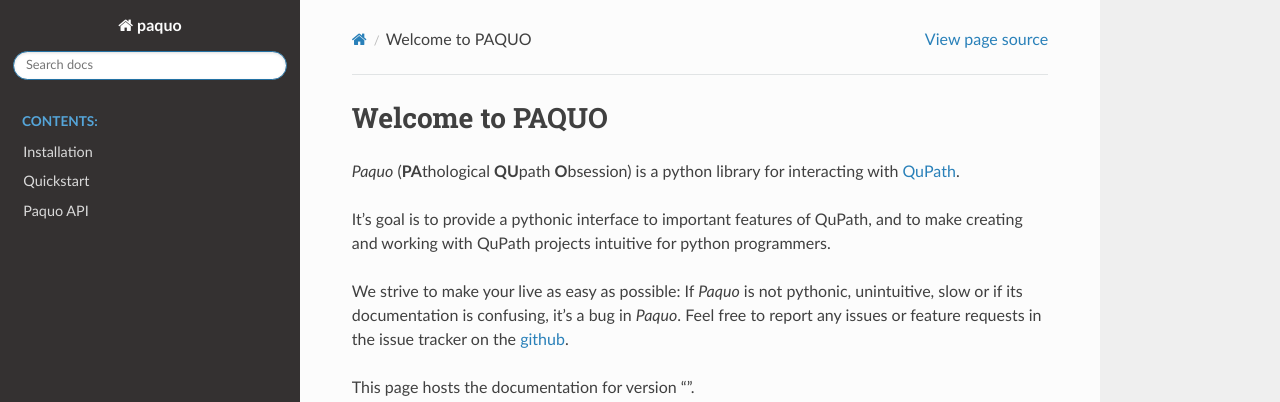
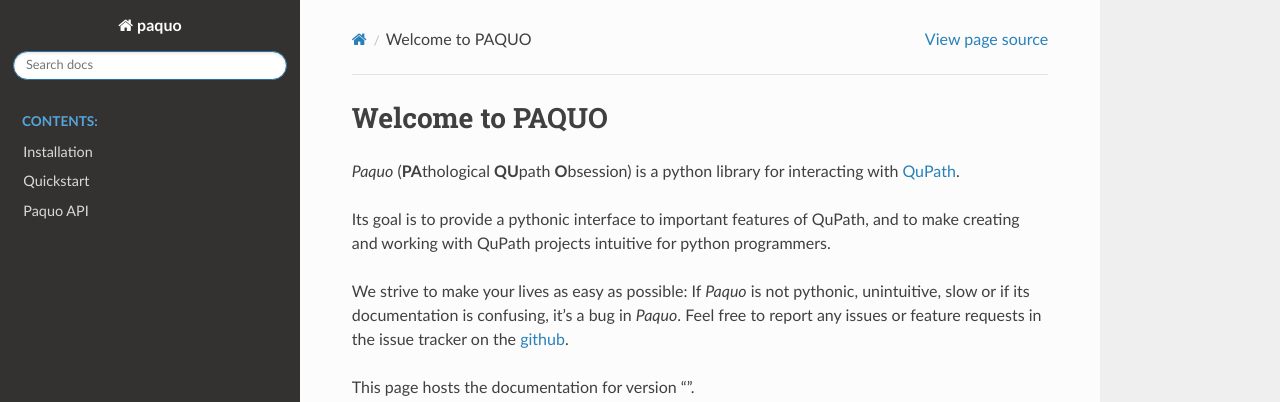
Before and after one commit to Bayer-Group/paquo, a Sphinx documentation site: the page built from docs/source/index.rst, in a window 1280 px wide and 1230 px high. Shown: the top 402 px of the window. Built offline with Sphinx 7.4.7 and the Read the Docs theme 2.0.0, drawn with Linux system fonts in a browser that asks for light colours.

Commit message:
paquo: fix spelling in README
Thank you so much @fmonta :sparkling_heart:

Close #29.

```diff
--- a/docs/source/index.rst
+++ b/docs/source/index.rst
@@ -6,11 +6,11 @@ Welcome to PAQUO
 `Paquo` (**PA**\ thological **QU**\ path **O**\ bsession) is a python library
 for interacting with `QuPath <https://qupath.github.io/>`_.
 
-It's goal is to provide a pythonic interface to important features of QuPath,
+Its goal is to provide a pythonic interface to important features of QuPath,
 and to make creating and working with QuPath projects intuitive for python
 programmers.
 
-We strive to make your live as easy as possible: If `Paquo` is not pythonic,
+We strive to make your lives as easy as possible: If `Paquo` is not pythonic,
 unintuitive, slow or if its documentation is confusing, it's a bug in
 `Paquo`. Feel free to report any issues or feature requests in the issue
 tracker on the
```
Also changed, not shown: README.md (+2 -2 lines).
